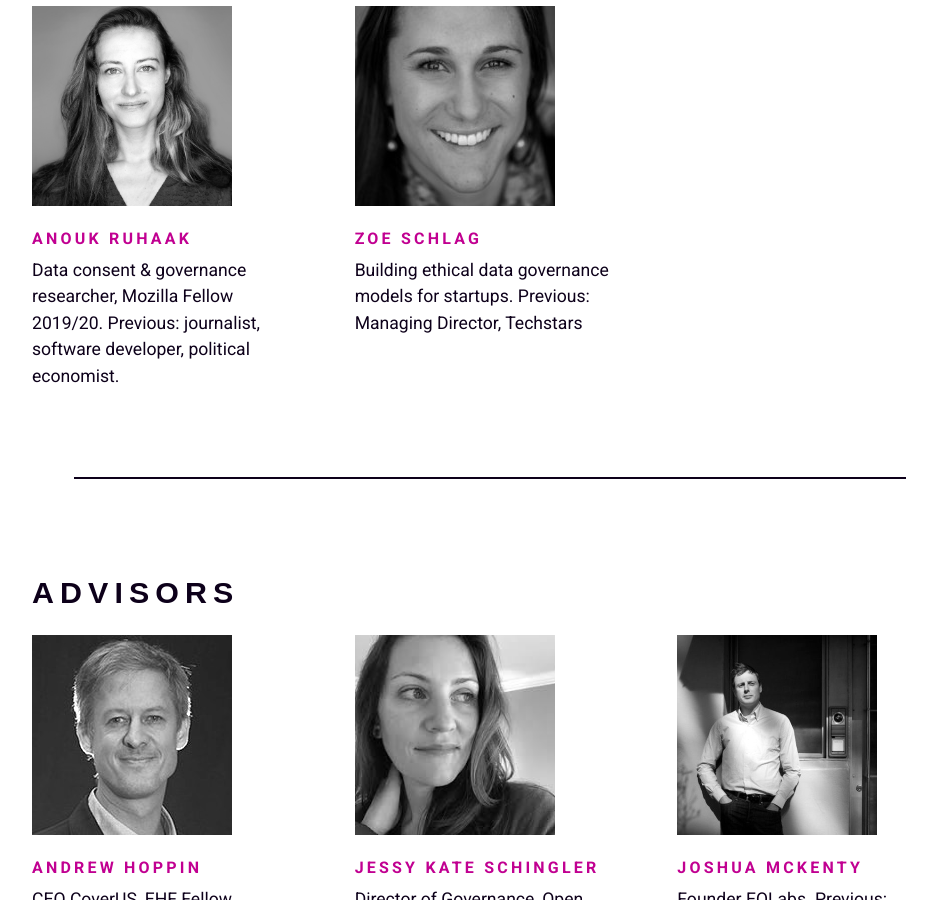
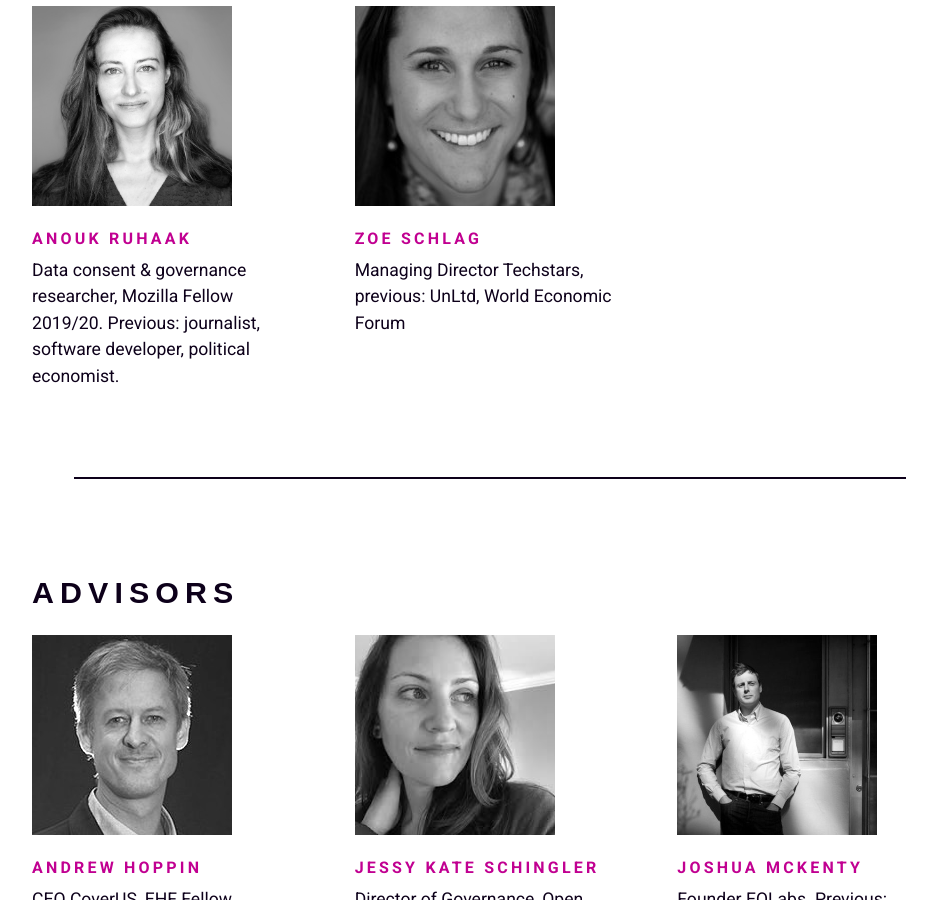
Before and after one commit to thegcdc/thegcdc.github.io, a Jekyll site: the page built from index.html, in a window 1280 px wide and 900 px high, scrolled down 2213 px. Shown: the whole window, without its empty margins (156-1093 px from the left). Built offline with Jekyll 4.4.1, drawn with Linux system fonts in a browser that asks for light colours; nearby versions of some CDN libraries; some web fonts are replaced; comment, search, counter and statistics services are not loaded.

Commit message:
update zoe's bio

```diff
--- a/index.html
+++ b/index.html
@@ -69,7 +69,7 @@
             <div class="sm-col sm-col-4 px3 py1">
             <img src="../image/zoe.jpg" width="200px" height="200px">
             <h4 class="responsive-h4 caps">Zoe Schlag</h4>
-            <p>Building ethical data governance models for startups. Previous: Managing Director, Techstars</p>
+            <p>Managing Director Techstars, previous: UnLtd, World Economic Forum</p>
           </div>
       </div>
     </div>
```
